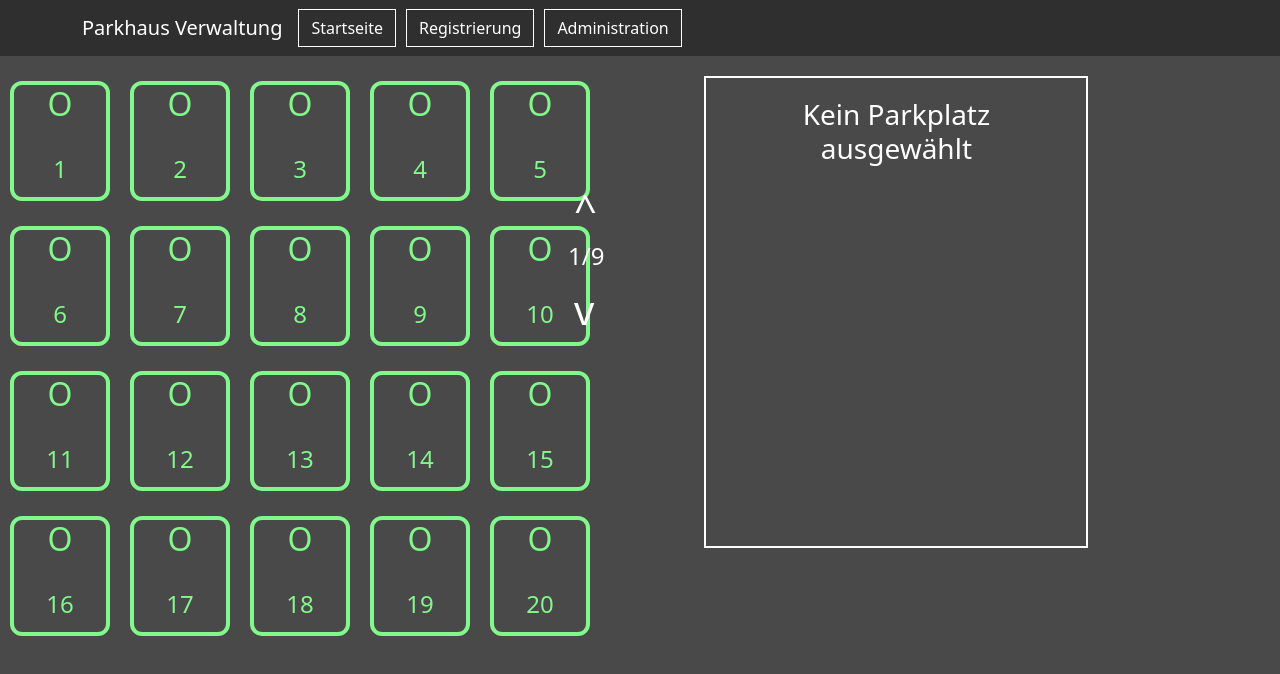
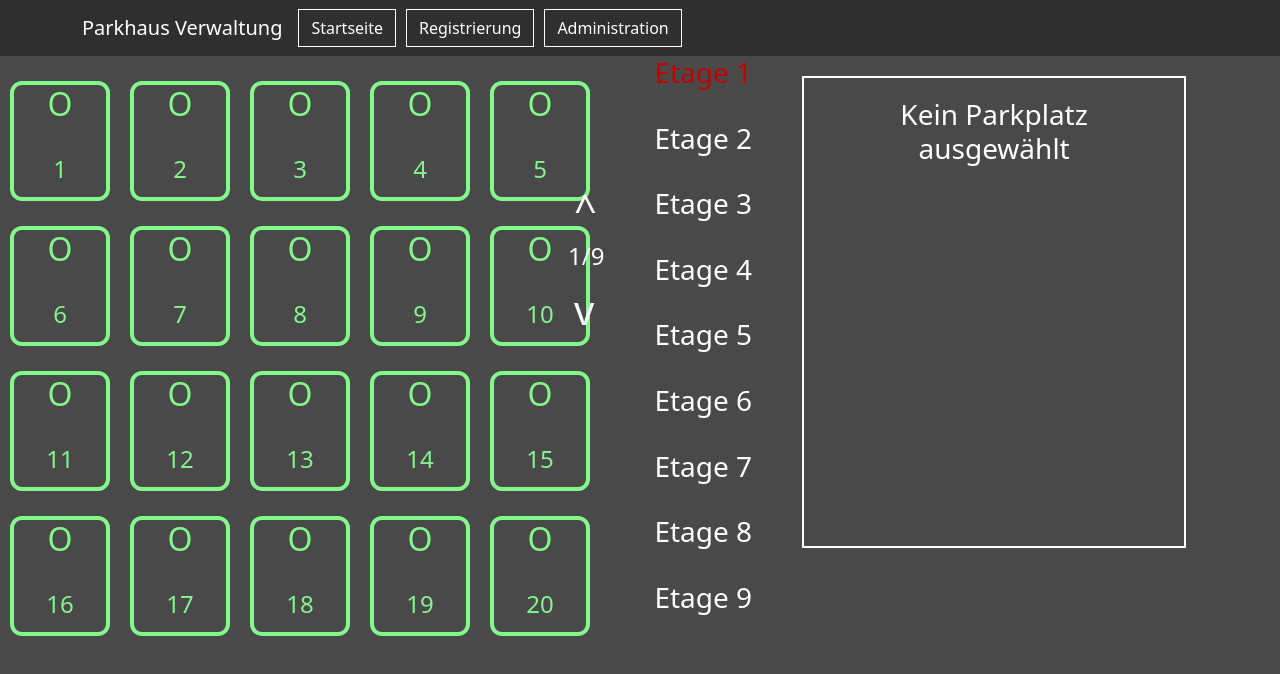
Before and after one commit to GeKoppe/Parking_DB_Project, a React (Vite) app in the folder ParkhausApp/: page / in a window 1280 px wide. Both pictures are taken after a click on the button "Administration". Shown: the top 674 px of the page. Built offline with nearby package versions, Linux system fonts and the light colour scheme; no server answers.

Commit message:
Started on floors

```diff
--- a/ParkhausApp/src/Components/Administration/Administration.css
+++ b/ParkhausApp/src/Components/Administration/Administration.css
@@ -95,7 +95,14 @@
     background: transparent;
     color: white;
     border: none;
+}
 
+.floor {
+    color: white;
+}
+
+.floorSelected {
+    color: #bd0404;
 }
 
 .paging {
--- a/ParkhausApp/src/Components/Administration/Administration.tsx
+++ b/ParkhausApp/src/Components/Administration/Administration.tsx
@@ -2,6 +2,8 @@ import LotCardView from "./LotCardView/LotCardView";
 import InfoPage from "./InfoPage";
 import Paging from "./Paging/Paging";
 import { useState } from 'react';
+import Floors from "./Floors/Floors";
+import Floor from "./Floors/Floor/Floor";
 
 export default function Administration() {
     const [lotSelected, setLotSelected] = useState(-1);
@@ -27,10 +29,15 @@ export default function Administration() {
         }
     }
 
+    const floorClickHandler = (floor: number) : void => {
+        setPage(floor);
+    }
+
     return (
         <div className="Administration">
             <LotCardView lotClickHandler={lotClickHandler} lotSelected={lotSelected} page={page}/>
             <Paging clickHandler={pageChangeClickListener} currentPage={page}/>
+            <Floors floorSelected={page} floorClickHandler={floorClickHandler}/>
             <div className="InfoPage">
                 <InfoPage lotNr={lotSelected}/>
             </div>
--- /dev/null
+++ b/ParkhausApp/src/Components/Administration/Floors/Floor/Floor.tsx
@@ -0,0 +1,10 @@
+import '../../Administration.css';
+
+export default function Floor(props: {selected: boolean, floor: number, clickHandler: (floor: number) => void}) {
+
+    return (
+        <div className={props.selected ? 'floorSelected' : 'floor'} onClick={() => props.clickHandler(props.floor)}>
+            <h3>Etage {props.floor}</h3>
+        </div>
+    )
+}
--- /dev/null
+++ b/ParkhausApp/src/Components/Administration/Floors/Floors.tsx
@@ -0,0 +1,20 @@
+import '../Administration.css'
+import Floor from './Floor/Floor';
+
+export default function Floors(props: {floorSelected: number, floorClickHandler: (floor: number) => void}) {
+
+    const buildFloorView = () => {
+        let floors = [];
+        for (let i = 1; i <= 9; i++) {
+            floors.push(<Floor floor={i} selected={props.floorSelected === i} clickHandler={props.floorClickHandler}/>)
+            floors.push(<br/>);
+        }
+        return floors;
+    }
+
+    return (
+        <div className='floors'>
+            {buildFloorView()}
+        </div>
+    )
+}
```
